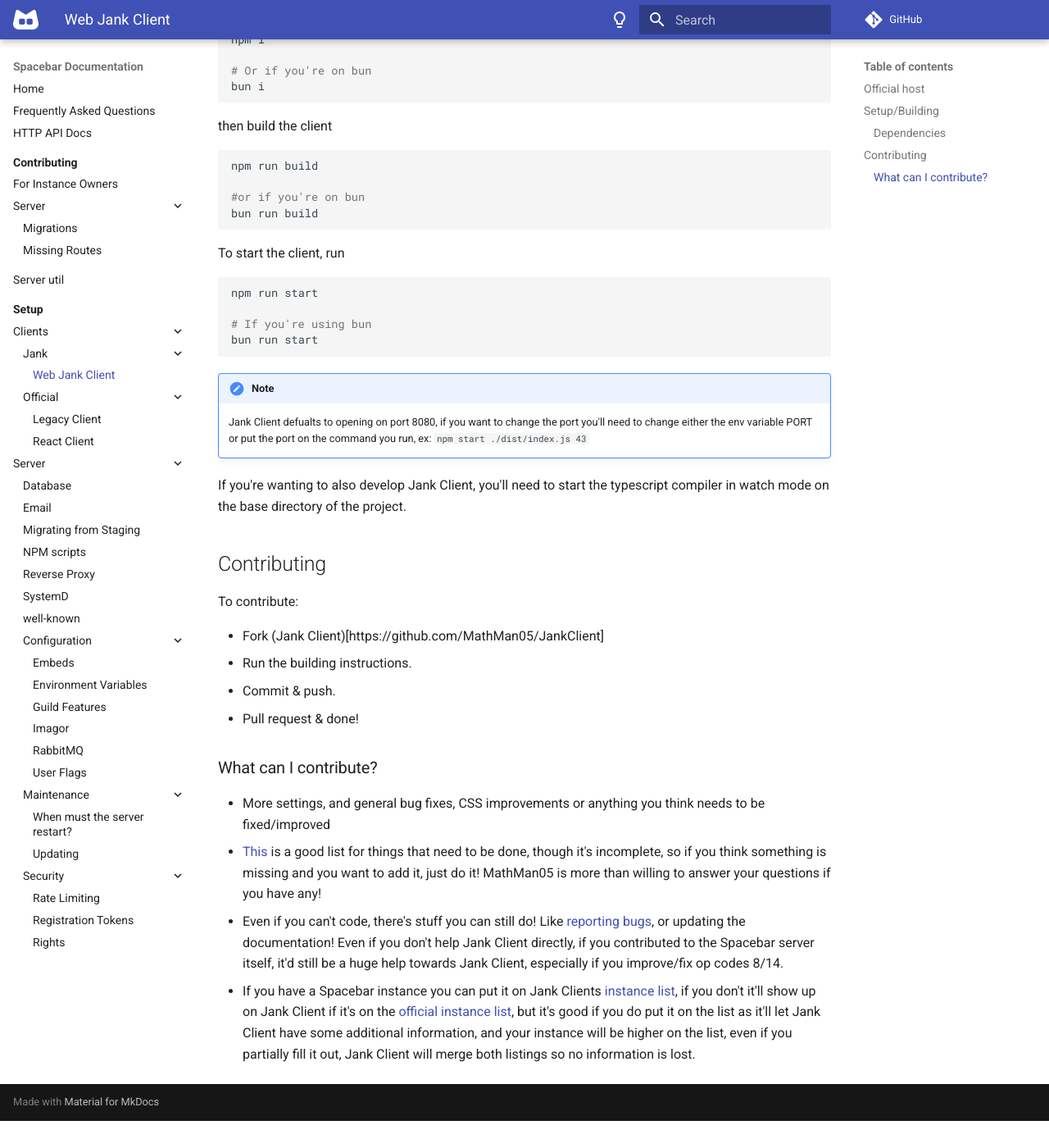
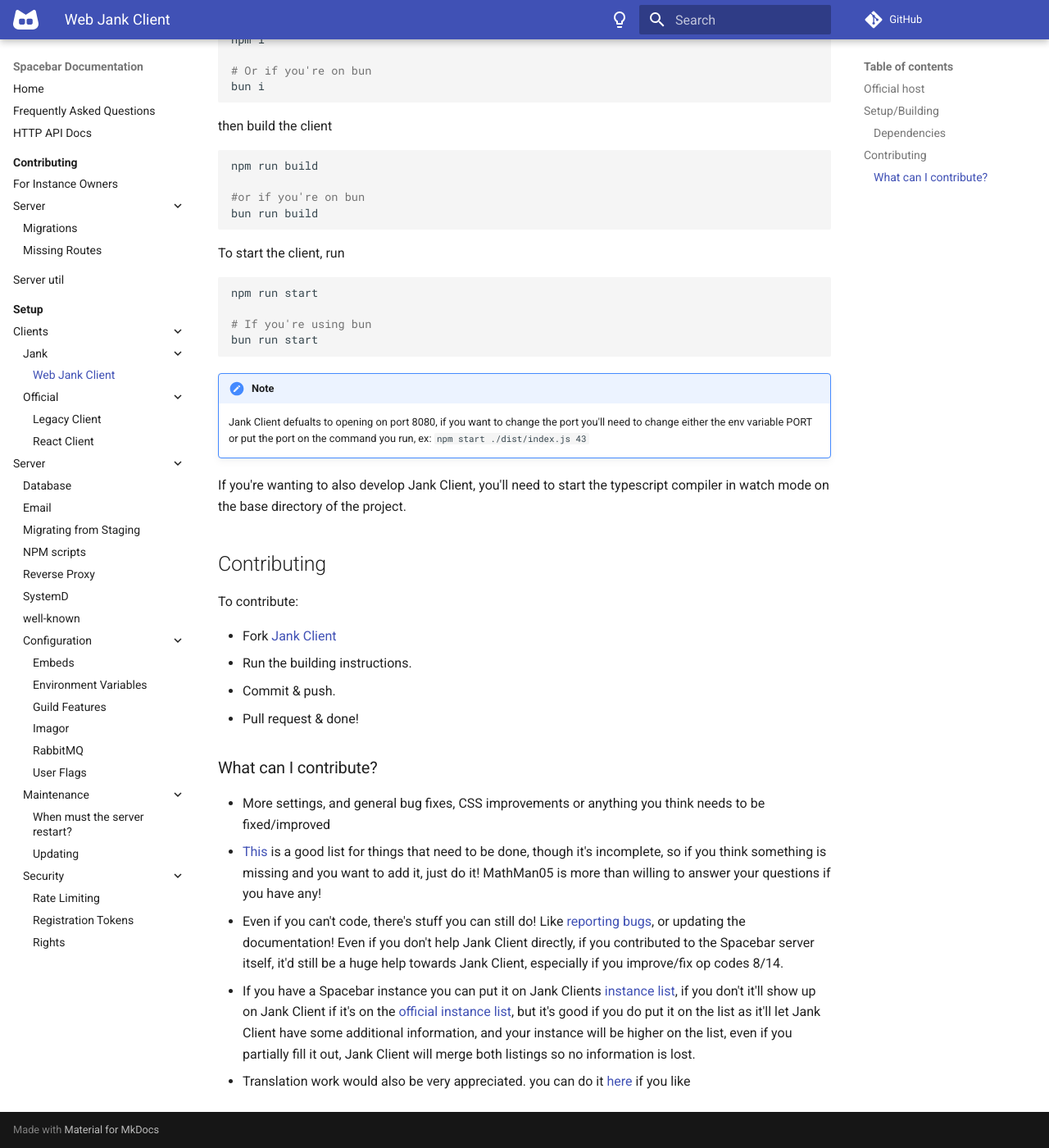
Before and after one commit to spacebarchat/docs, an MkDocs documentation site: the page built from docs/setup/clients/jank/web.md, in a window 1280 px wide and 1400 px high, scrolled down 967 px. Shown: the whole window at 82% size. Built offline with MkDocs 1.6.1 and Material for MkDocs 9.7.7, drawn with Linux system fonts in a browser that asks for light colours; comment, search, counter and statistics services are not loaded; before the commit the page ends 2334 px from its top, so only the background shows below that.

Commit message:
jank doc fixes

```diff
--- a/docs/setup/clients/jank/web.md
+++ b/docs/setup/clients/jank/web.md
@@ -66,7 +66,7 @@
 
 To contribute:
 
--   Fork (Jank Client)[https://github.com/MathMan05/JankClient]
+-   Fork [Jank Client](https://github.com/MathMan05/JankClient)
 -   Run the building instructions.
 -   Commit & push.
 -   Pull request & done!
@@ -77,3 +77,4 @@
 -   [This](https://github.com/users/MathMan05/projects/1/views/1) is a good list for things that need to be done, though it's incomplete, so if you think something is missing and you want to add it, just do it! MathMan05 is more than willing to answer your questions if you have any!
 -   Even if you can't code, there's stuff you can still do! Like [reporting bugs](https://github.com/MathMan05/JankClient/issues), or updating the documentation! Even if you don't help Jank Client directly, if you contributed to the Spacebar server itself, it'd still be a huge help towards Jank Client, especially if you improve/fix op codes 8/14.
 -   If you have a Spacebar instance you can put it on Jank Clients [instance list](https://github.com/MathMan05/JankClient/blob/main/InstanceInfo.md), if you don't it'll show up on Jank Client if it's on the [official instance list](https://github.com/spacebarchat/spacebarchat/tree/master/instances), but it's good if you do put it on the list as it'll let Jank Client have some additional information, and your instance will be higher on the list, even if you partially fill it out, Jank Client will merge both listings so no information is lost.
+-   Translation work would also be very appreciated. you can do it [here](https://translatewiki.net/wiki/Translating:JankClient) if you like
```
